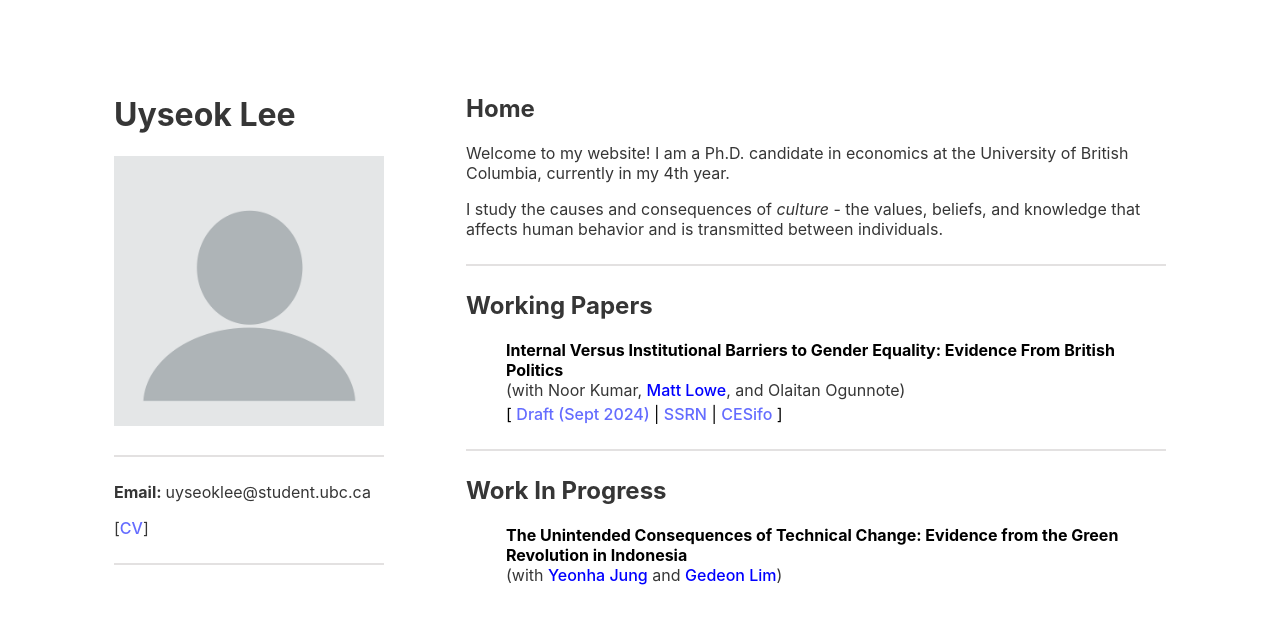
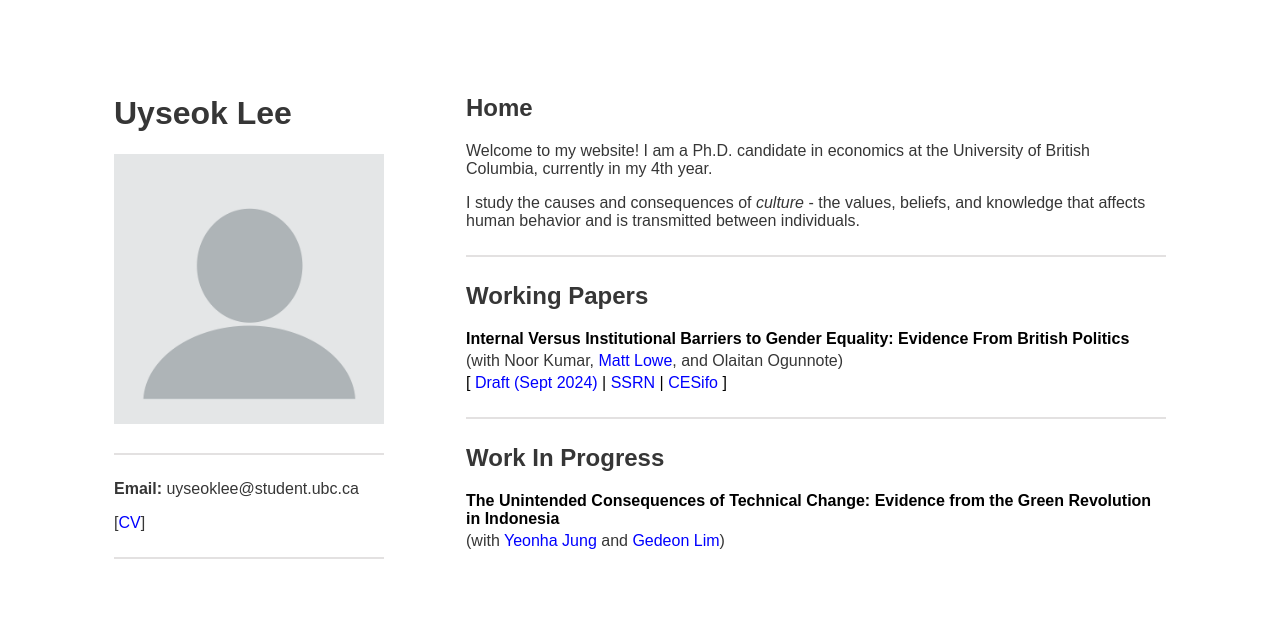
Before and after one commit to uyseoklee/uyseoklee.github.io, a React (Vite) app: page / in a window 1280 px wide. Shown: the top 624 px of the page. Built offline with nearby package versions, Linux system fonts and the light colour scheme.

Commit message:
#1 re: spacing and font

```diff
--- a/src/App.css
+++ b/src/App.css
@@ -64,3 +64,14 @@ ul {
   list-style: none;
   /*padding-left: 0;*/
 }
+
+a {
+  color: blue; /* This will apply blue color to all links */
+  text-decoration: none; /* Optional: removes underline from links */
+}
+
+/*Font boldness of website*/
+body {
+  font-weight: 500; /* Adjust the value between 100 to 900 for different boldness levels */
+  font-family: Arial, Helvetica, sans-serif; /* Change to a web-safe font */
+}
--- a/src/Components/Home.tsx
+++ b/src/Components/Home.tsx
@@ -23,10 +23,10 @@ const Home: React.FC = () => {
         <section key={index}>
           <h2>{section.title}</h2>
           {/* Render each publication in this section */}
-          <ul>
+          <ul style={{ padding: 0, margin: 0 }}>
             {section.workingpapers.map((publication, pubIndex) => (
               <li key={pubIndex}>
-                <div style={{ color: 'black', fontSize: '16px', fontWeight: 'bold' }}>{publication.title}</div>
+                <div style={{ color: 'black', fontSize: '16px', fontWeight: 'bold', marginBottom: '4px' }}>{publication.title}</div>
               {/* Render authors with clickable links */}
               <div style={{ fontSize: '16px', marginBottom: '4px' }}>
                 {Array.isArray(publication.description) ? (
@@ -68,7 +68,7 @@ const Home: React.FC = () => {
               </div>
                 {/* Render custom links dynamically with square brackets */}
                 {publication.links && publication.links.length > 0 && (
-                  <div style={{ fontSize: '16px', color: 'black', marginBottom: '8px' }}>
+                  <div style={{ fontSize: '16px', color: 'black', marginBottom: '4px' }}>
                     [
                     {publication.links.map((link, index) => (
                       <span key={index}>
@@ -96,10 +96,10 @@ const Home: React.FC = () => {
         <section key={index}>
           <h2>{section.title}</h2>
           {/* Render each publication in this section */}
-          <ul>
+          <ul style={{ padding: 0, margin: 0 }}>
             {section.worksinprogress.map((publication, pubIndex) => (
               <li key={pubIndex}>
-                <div style={{ color: 'black', fontSize: '16px', fontWeight: 'bold' }}>{publication.title}</div>
+                <div style={{ color: 'black', fontSize: '16px', fontWeight: 'bold', marginBottom: '4px' }}>{publication.title}</div>
 
                 {/* Render authors with clickable links */}
                 <div style={{ fontSize: '16px', marginBottom: '4px' }}>
```
